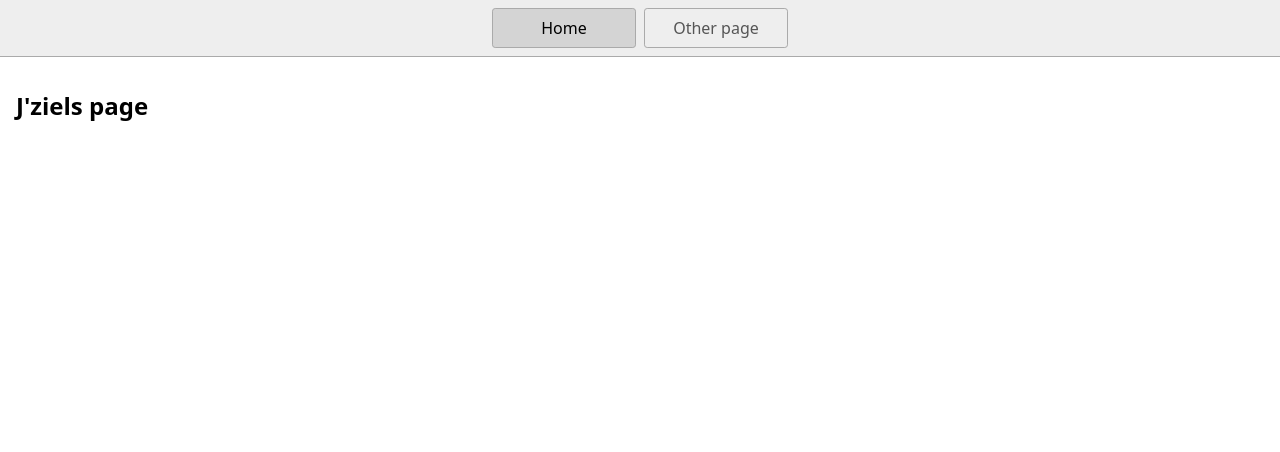
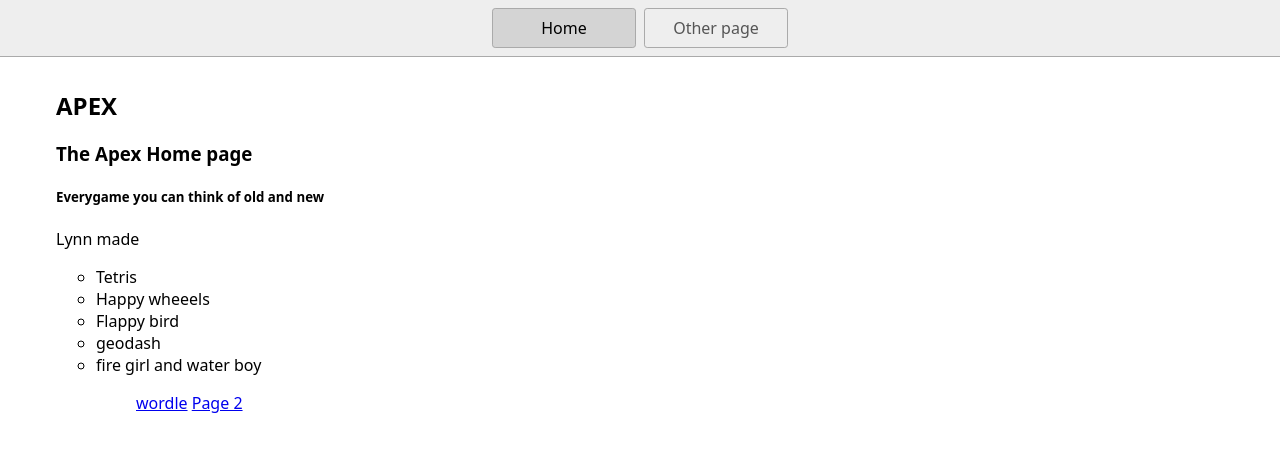
Before and after one commit to Jzielmal/my-cps140-website, a website: page index.html in a window 1280 px wide. Drawn offline with Linux system fonts and the light colour scheme.

Commit message:
second edit

```diff
--- a/index.html
+++ b/index.html
@@ -13,11 +13,25 @@
   </head>
   <body>
     <nav>
-      <a href="/" aria-current="page">Home</a>
-      <a href="/page2.html">Other page</a>
+     <a href="/" aria-current="page">Home</a>
+      <a href="./pages/new/page2.html">Other page</a>
     </nav>
     <main>
-      <h1>J'ziels page</h1>
+      <ul>
+      <h1>APEX</h1>
+      <h3>The Apex Home page</h3>
+      <h5>Everygame you can think of old and new</h5>
+      <p>Lynn made</p>
+      <ul><li>Tetris</li>
+      <li>Happy wheeels</li>
+      <li>Flappy bird</li>
+      <li>geodash</li>
+      <li>fire girl and water boy</li>
+      <ul>
+      <p>
+        <a href="https://www.nytimes.com/games/wordle/index.html">wordle</a>
+        <a href="./pages/new/page2.html">Page 2</a>
+      </p>
     </main>
   </body>
 </html>
```
